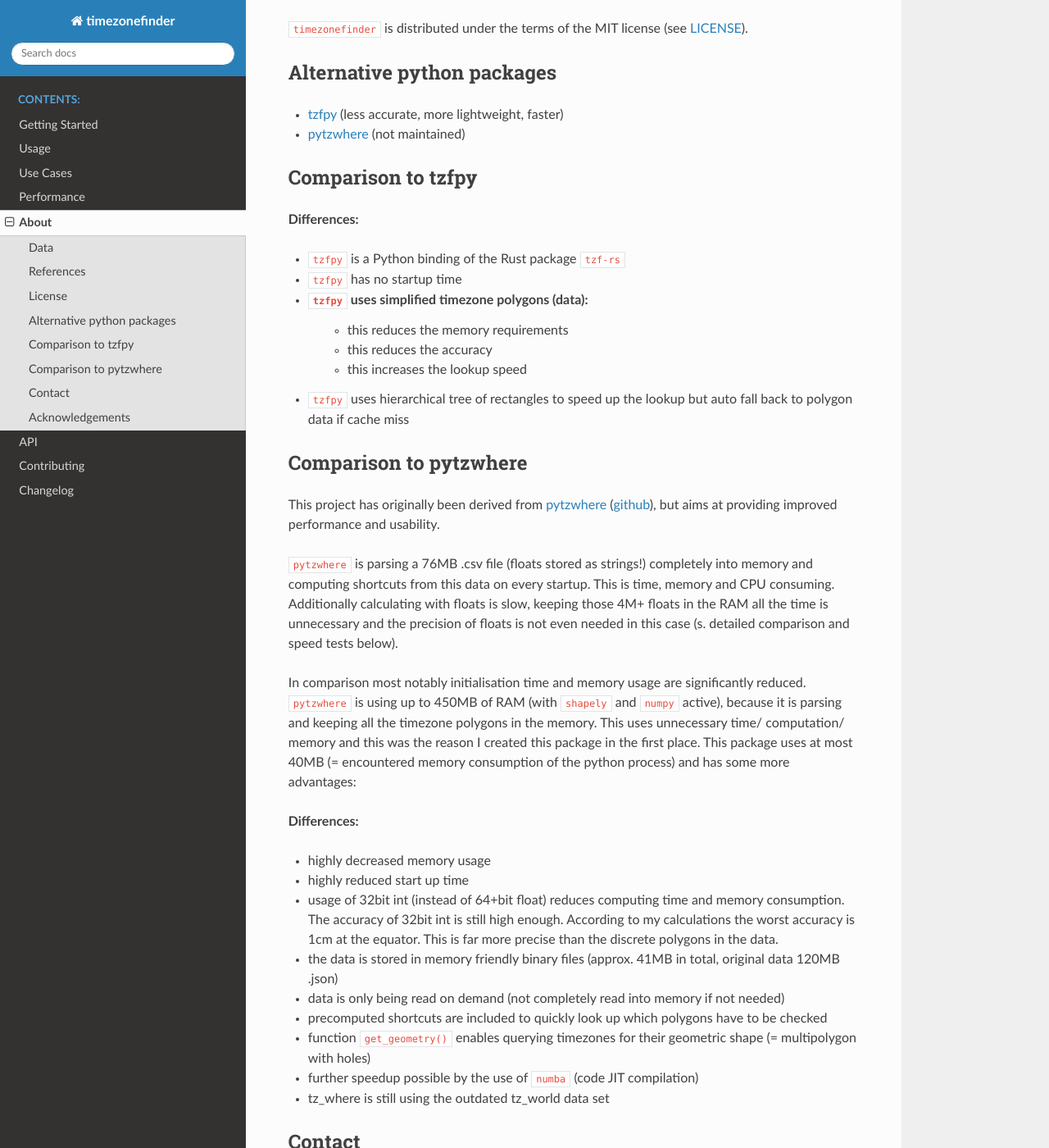
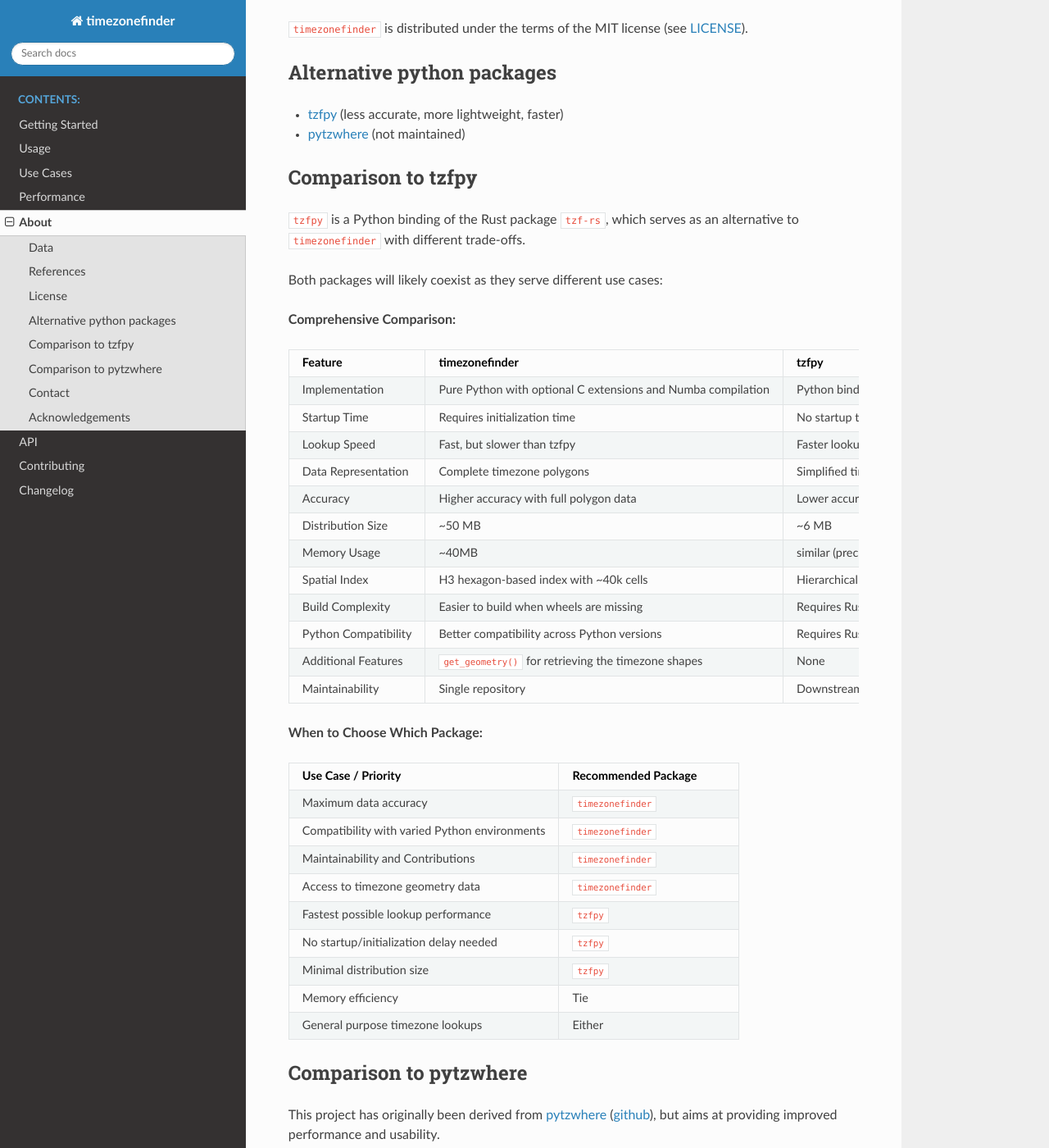
Before and after one commit to jannikmi/timezonefinder, a Sphinx documentation site: the page built from docs/3_about.rst, in a window 1280 px wide and 1400 px high, scrolled down 1367 px. Shown: the whole window at 82% size. Built offline with Sphinx 7.4.7 and the Read the Docs theme 3.1.0, drawn with Linux system fonts in a browser that asks for light colours; some of the changed text lies outside the part shown.

Commit message:
comparison details between timezonefinder and tzfpy

```diff
--- a/docs/3_about.rst
+++ b/docs/3_about.rst
@@ -32,7 +32,7 @@
     and that hence a query coordinate can actually match multiple time zones.
     ``timezonefinder`` does currently NOT support such multiplicity and will always only return the first found match.
 
-- package size: ~46 MB
+- package size: ~51 MB
 - original data size: ~110 MB
 
 
@@ -70,15 +70,87 @@
 Comparison to tzfpy
 -----------------------
 
-**Differences:**
+``tzfpy`` is a Python binding of the Rust package ``tzf-rs``, which serves as an alternative to ``timezonefinder`` with different trade-offs.
 
-- ``tzfpy`` is a Python binding of the Rust package ``tzf-rs``
-- ``tzfpy`` has no startup time
-- ``tzfpy`` uses simplified timezone polygons (data):
-    - this reduces the memory requirements
-    - this reduces the accuracy
-    - this increases the lookup speed
-- ``tzfpy`` uses hierarchical tree of rectangles to speed up the lookup but auto fall back to polygon data if cache miss
+Both packages will likely coexist as they serve different use cases:
+
+**Comprehensive Comparison:**
+
+.. list-table::
+   :header-rows: 1
+   :widths: 30 35 35
+
+   * - Feature
+     - timezonefinder
+     - tzfpy
+   * - Implementation
+     - Pure Python with optional C extensions and Numba compilation
+     - Python binding of Rust package ``tzf-rs``
+   * - Startup Time
+     - Requires initialization time
+     - No startup time (immediate)
+   * - Lookup Speed
+     - Fast, but slower than tzfpy
+     - Faster lookup speed
+   * - Data Representation
+     - Complete timezone polygons
+     - Simplified timezone polygons
+   * - Accuracy
+     - Higher accuracy with full polygon data
+     - Lower accuracy due to simplified polygons
+   * - Distribution Size
+     - ~50 MB
+     - ~6 MB
+   * - Memory Usage
+     - ~40MB
+     - similar (precise comparison TBD)
+   * - Spatial Index
+     - H3 hexagon-based index with ~40k cells
+     - Hierarchical tree of rectangles with fallback to polygon data
+   * - Build Complexity
+     - Easier to build when wheels are missing
+     - Requires Rust to build wheels for some platforms
+   * - Python Compatibility
+     - Better compatibility across Python versions
+     - Requires Rust to build wheels on certain platforms or Python versions
+   * - Additional Features
+     - ``get_geometry()`` for retrieving the timezone shapes
+     - None
+   * - Maintainability
+     - Single repository
+     - Downstream of multiple repositories (tzf, tzf-rel, tzf-rs) languages (Go, Rust, Python)
+
+
+
+**When to Choose Which Package:**
+
+.. list-table::
+   :header-rows: 1
+   :widths: 60 40
+
+   * - Use Case / Priority
+     - Recommended Package
+   * - Maximum data accuracy
+     - ``timezonefinder``
+   * - Compatibility with varied Python environments
+     - ``timezonefinder``
+   * - Maintainability and Contributions
+     - ``timezonefinder``
+   * - Access to timezone geometry data
+     - ``timezonefinder``
+   * - Fastest possible lookup performance
+     - ``tzfpy``
+   * - No startup/initialization delay needed
+     - ``tzfpy``
+   * - Minimal distribution size
+     - ``tzfpy``
+   * - Memory efficiency
+     - Tie
+   * - General purpose timezone lookups
+     - Either
+
+
+
 
 Comparison to pytzwhere
 -----------------------
```
